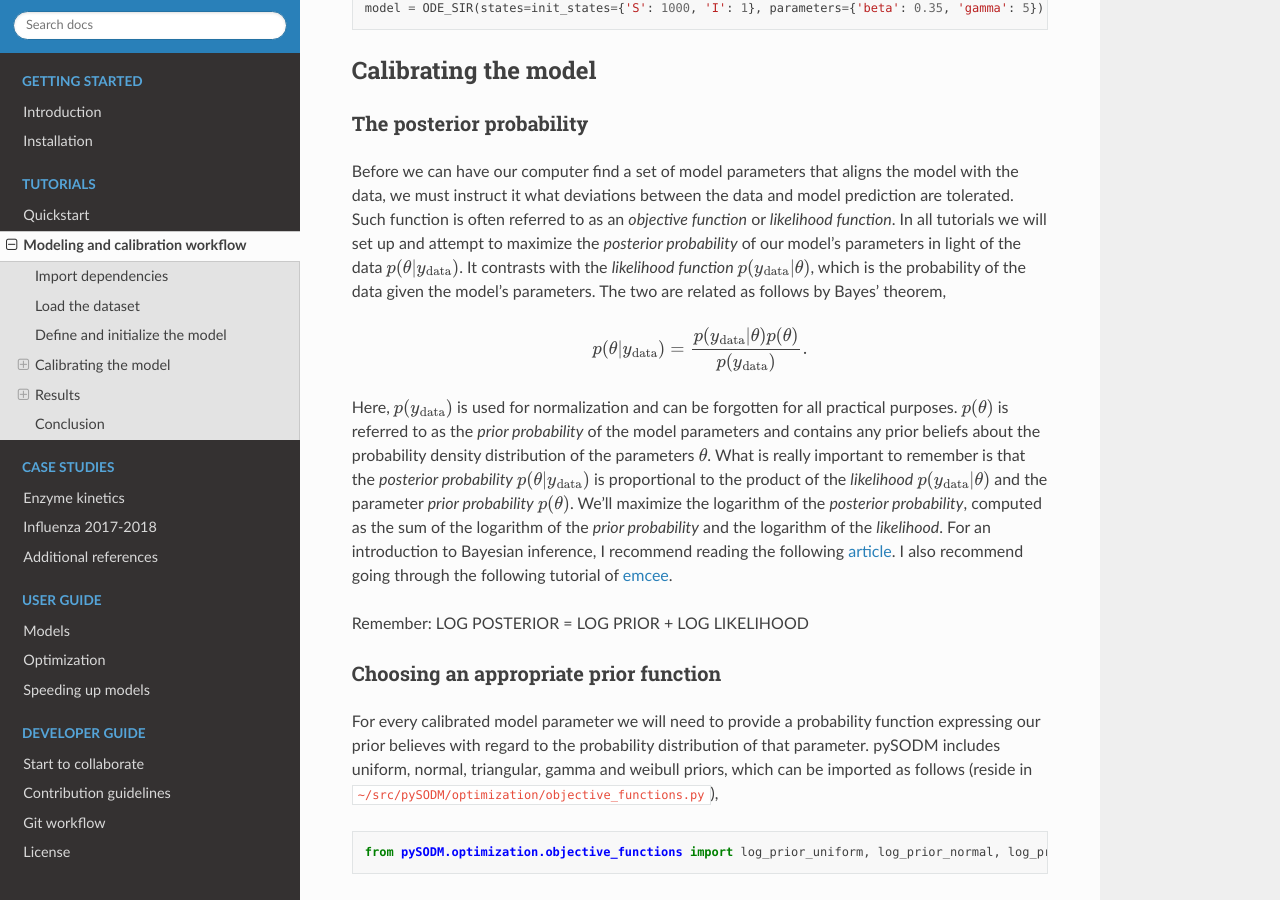
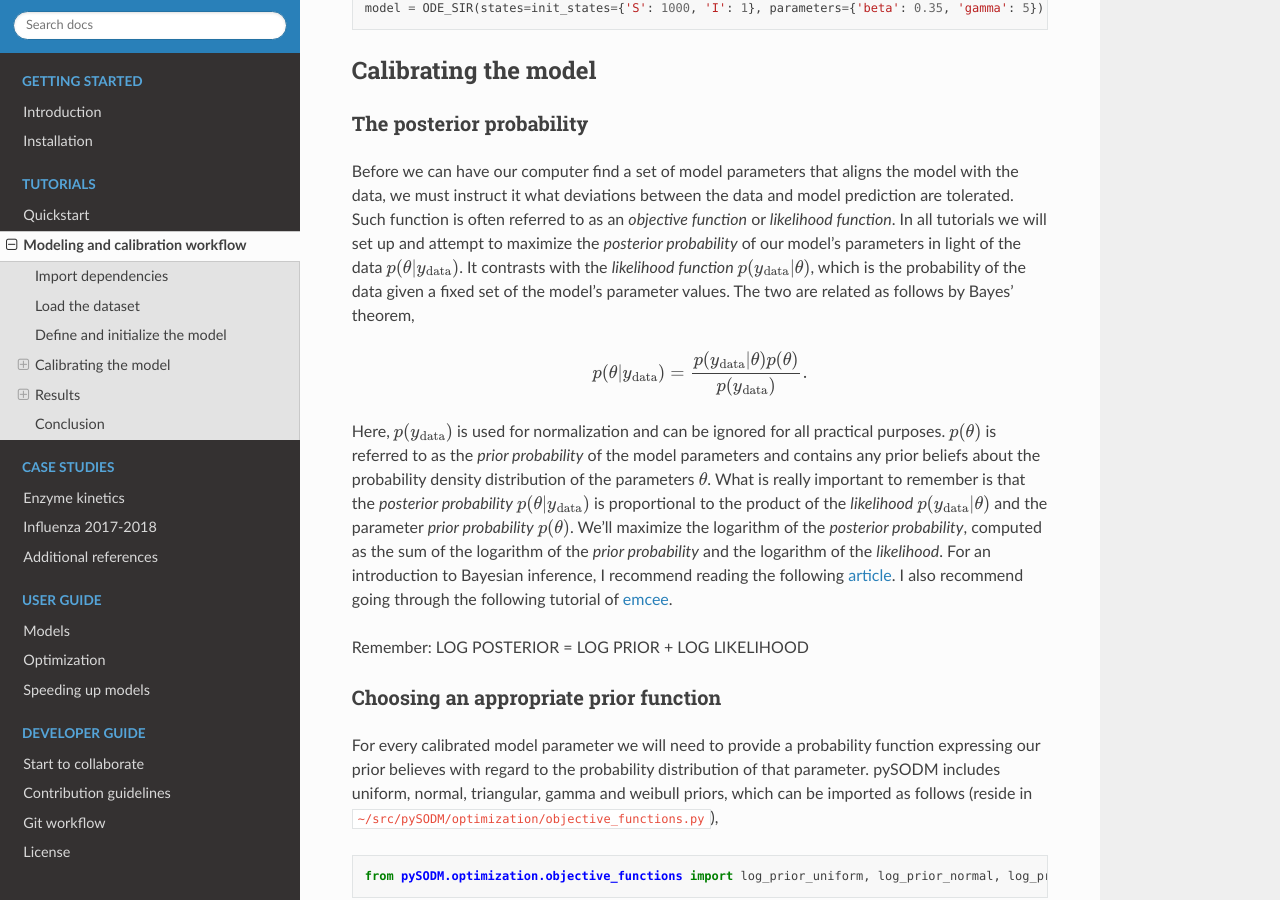
Before and after one commit to twallema/pySODM, a Sphinx documentation site: the page built from docs/workflow.md, in a window 1280 px wide and 900 px high, scrolled down 3881 px. Built offline with Sphinx 7.4.7 and the Read the Docs theme 2.0.0, drawn with Linux system fonts in a browser that asks for light colours.

Commit message:
reformulations workflow example

```diff
--- a/docs/workflow.md
+++ b/docs/workflow.md
@@ -131,11 +131,11 @@ model = ODE_SIR(states=init_states={'S': 1000, 'I': 1}, parameters={'beta': 0.35
 
 #### The posterior probability
 
-Before we can have our computer find a set of model parameters that aligns the model with the data, we must instruct it what deviations between the data and model prediction are tolerated. Such function is often referred to as an *objective function* or *likelihood function*. In all tutorials we will set up and attempt to maximize the *posterior probability* of our model's parameters in light of the data {math}`p(\theta | y_{\text{data}})`. It contrasts with the *likelihood function* {math}`p(y_{\text{data}} | \theta)`, which is the probability of the data given the model's parameters. The two are related as follows by Bayes' theorem,
+Before we can have our computer find a set of model parameters that aligns the model with the data, we must instruct it what deviations between the data and model prediction are tolerated. Such function is often referred to as an *objective function* or *likelihood function*. In all tutorials we will set up and attempt to maximize the *posterior probability* of our model's parameters in light of the data {math}`p(\theta | y_{\text{data}})`. It contrasts with the *likelihood function* {math}`p(y_{\text{data}} | \theta)`, which is the probability of the data given a fixed set of the model's parameter values. The two are related as follows by Bayes' theorem,
 
 $$ p (\theta | y_{\text{data}}) = \frac{p(y_{\text{data}} | \theta) p(\theta)}{p(y_{\text{data}})}. $$
 
-Here, {math}`p(y_{\text{data}})` is used for normalization and can be forgotten for all practical purposes. {math}`p(\theta)` is referred to as the *prior probability* of the model parameters and contains any prior beliefs about the probability density distribution of the parameters {math}`\theta`. What is really important to remember is that the *posterior probability* {math}`p(\theta | y_{\text{data}})` is proportional to the product of the *likelihood* {math}`p(y_{\text{data}} | \theta)` and the parameter *prior probability* {math}`p(\theta)`. We'll maximize the logarithm of the *posterior probability*, computed as the sum of the logarithm of the *prior probability* and the logarithm of the *likelihood*. For an introduction to Bayesian inference, I recommend reading the following [article](https://towardsdatascience.com/a-gentle-introduction-to-bayesian-inference-6a7552e313cb). I also recommend going through the following tutorial of [emcee](https://emcee.readthedocs.io/en/stable/tutorials/line/).
+Here, {math}`p(y_{\text{data}})` is used for normalization and can be ignored for all practical purposes. {math}`p(\theta)` is referred to as the *prior probability* of the model parameters and contains any prior beliefs about the probability density distribution of the parameters {math}`\theta`. What is really important to remember is that the *posterior probability* {math}`p(\theta | y_{\text{data}})` is proportional to the product of the *likelihood* {math}`p(y_{\text{data}} | \theta)` and the parameter *prior probability* {math}`p(\theta)`. We'll maximize the logarithm of the *posterior probability*, computed as the sum of the logarithm of the *prior probability* and the logarithm of the *likelihood*. For an introduction to Bayesian inference, I recommend reading the following [article](https://towardsdatascience.com/a-gentle-introduction-to-bayesian-inference-6a7552e313cb). I also recommend going through the following tutorial of [emcee](https://emcee.readthedocs.io/en/stable/tutorials/line/).
 
 Remember: LOG POSTERIOR = LOG PRIOR + LOG LIKELIHOOD
 
```
